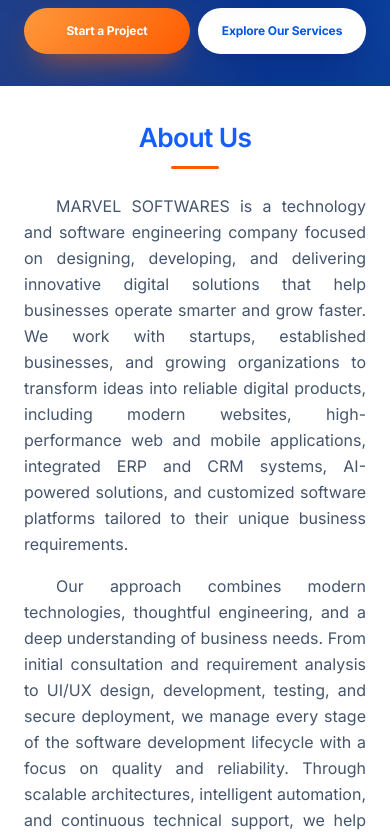
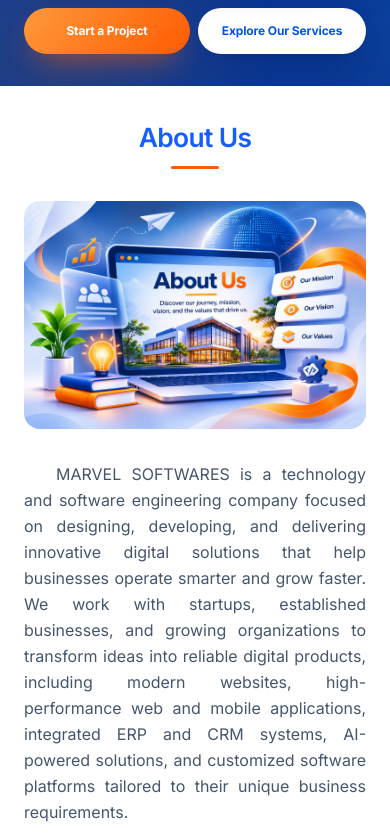
Before and after one commit to Lethinkj/marvel-softwares, a React (Vite) app: page / in a window 390 px wide. Shown: the part 860-1698 px from the top of the page. Built offline with nearby package versions, Linux system fonts and the light colour scheme; no server answers.

Commit message:
feat: Enhance ServiceShowcase and Home components with responsive headings for mobile and desktop views

```diff
--- a/src/components/ServiceShowcase.tsx
+++ b/src/components/ServiceShowcase.tsx
@@ -5,8 +5,9 @@ import { homeServices, services } from '../data/siteData'
 
 /**
  * ServiceShowcase
- * Alternating rows for the home-page services section:
- * image (35%) + content (65%), swapping sides row by row.
+ * Responsive service presentation:
+ * Mobile view (< 992px): First Heading, then Image (ServiceScene), then Contents.
+ * Desktop view (>= 992px): Alternating rows of Image (40%) and Content (60%).
  */
 export const ServiceShowcase: React.FC = () => {
   const overview = homeServices
@@ -24,13 +25,20 @@ export const ServiceShowcase: React.FC = () => {
             direction="up"
             className={`svc-showcase-row${flip ? ' is-flip' : ''}`}
           >
+            {/* 1. Mobile-only heading (First on mobile view) */}
+            <div className="svc-mobile-header">
+              <h3 className="svc-copy-title text-left">{service.title}</h3>
+            </div>
+
+            {/* 2. Media / Image (Second on mobile view) */}
             <div className="svc-media">
               <ServiceScene id={`svc${i}`} serviceId={service.id} />
             </div>
 
+            {/* 3. Narrative Copy / Contents (Third on mobile view) */}
             <div className="svc-copy text-left">
-              {/* Single h3 heading */}
-              <h3 className="svc-copy-title">{service.title}</h3>
+              {/* Desktop-only heading (shown only on >= 992px desktop) */}
+              <h3 className="svc-copy-title svc-copy-title--desktop">{service.title}</h3>
 
               {/* Main narrative content */}
               <p className="text-body text-slate-600 text-justify leading-relaxed text-base sm:text-lg">
--- a/src/index.css
+++ b/src/index.css
@@ -1120,7 +1120,24 @@ body.nav-menu-open #root {
   box-shadow: 0 12px 26px -10px rgba(0, 87, 231, 0.7);
 }
 
+.svc-mobile-header {
+  display: block;
+  margin-bottom: 4px;
+}
+
+.svc-copy-title--desktop {
+  display: none !important;
+}
+
 @media (min-width: 992px) {
+  .svc-mobile-header {
+    display: none !important;
+  }
+
+  .svc-copy-title--desktop {
+    display: block !important;
+  }
+
   .svc-showcase {
     gap: 16px;
   }
--- a/src/pages/Home.tsx
+++ b/src/pages/Home.tsx
@@ -165,29 +165,37 @@ export const Home: React.FC = () => {
         }}
       >
         <div className="container relative z-10">
+          {/* Mobile-only heading: First on mobile (< lg) */}
+          <div className="block lg:hidden text-center mb-6">
+            <h2 id="about-us-title-mobile" className="text-section-title text-center">
+              About Us
+            </h2>
+          </div>
+
           {/* About Us Visual (Left, 40%) + Content (Right, 60%) */}
           <div className="grid grid-cols-1 lg:grid-cols-[minmax(0,4fr)_minmax(0,6fr)] gap-8 lg:gap-10 xl:gap-12 items-center">
-            {/* Visual column with about.png (Left on desktop - 40%) */}
-            <div className="order-2 lg:order-1 flex justify-center w-full">
+            {/* Visual column: 2nd on mobile, 1st on desktop */}
+            <div className="flex justify-center w-full">
               <AnimatedSection delay={0.15} className="w-full flex justify-center">
                 <img
                   src="/images/about/about-marvel.avif"
                   alt="About Marvel Softwares technology and engineering excellence"
                   width={1536}
                   height={1024}
-                  className="w-full h-auto max-w-[480px] lg:max-w-full rounded-2xl shadow-lg transition-transform hover:scale-[1.02] duration-300 mt-4 lg:mt-10"
+                  className="w-full h-auto max-w-[480px] lg:max-w-full rounded-2xl transition-transform hover:scale-[1.02] duration-300 mt-2 lg:mt-10"
                   decoding="async"
                 />
               </AnimatedSection>
             </div>
 
-            {/* Copy (Right on desktop - 60%) */}
-            <div className="order-1 lg:order-2 w-full">
+            {/* Copy: 3rd on mobile, 2nd on desktop */}
+            <div className="w-full">
               <AnimatedSection>
-                <h2 id="about-us-title" className="text-section-title text-center">
+                {/* Desktop-only heading */}
+                <h2 id="about-us-title" className="hidden lg:block text-section-title text-center">
                   About Us
                 </h2>
-                <div className="mt-6 space-y-4 text-justify text-slate-600 leading-relaxed text-base sm:text-lg">
+                <div className="mt-0 lg:mt-6 space-y-4 text-justify text-slate-600 leading-relaxed text-base sm:text-lg">
                   <p className="indent-8 sm:indent-10">
                     MARVEL SOFTWARES is a technology and software engineering company focused on designing, developing, and delivering innovative digital solutions that help businesses operate smarter and grow faster. We work with startups, established businesses, and growing organizations to transform ideas into reliable digital products, including modern websites, high-performance web and mobile applications, integrated ERP and CRM systems, AI-powered solutions, and customized software platforms tailored to their unique business requirements.
                   </p>
```
